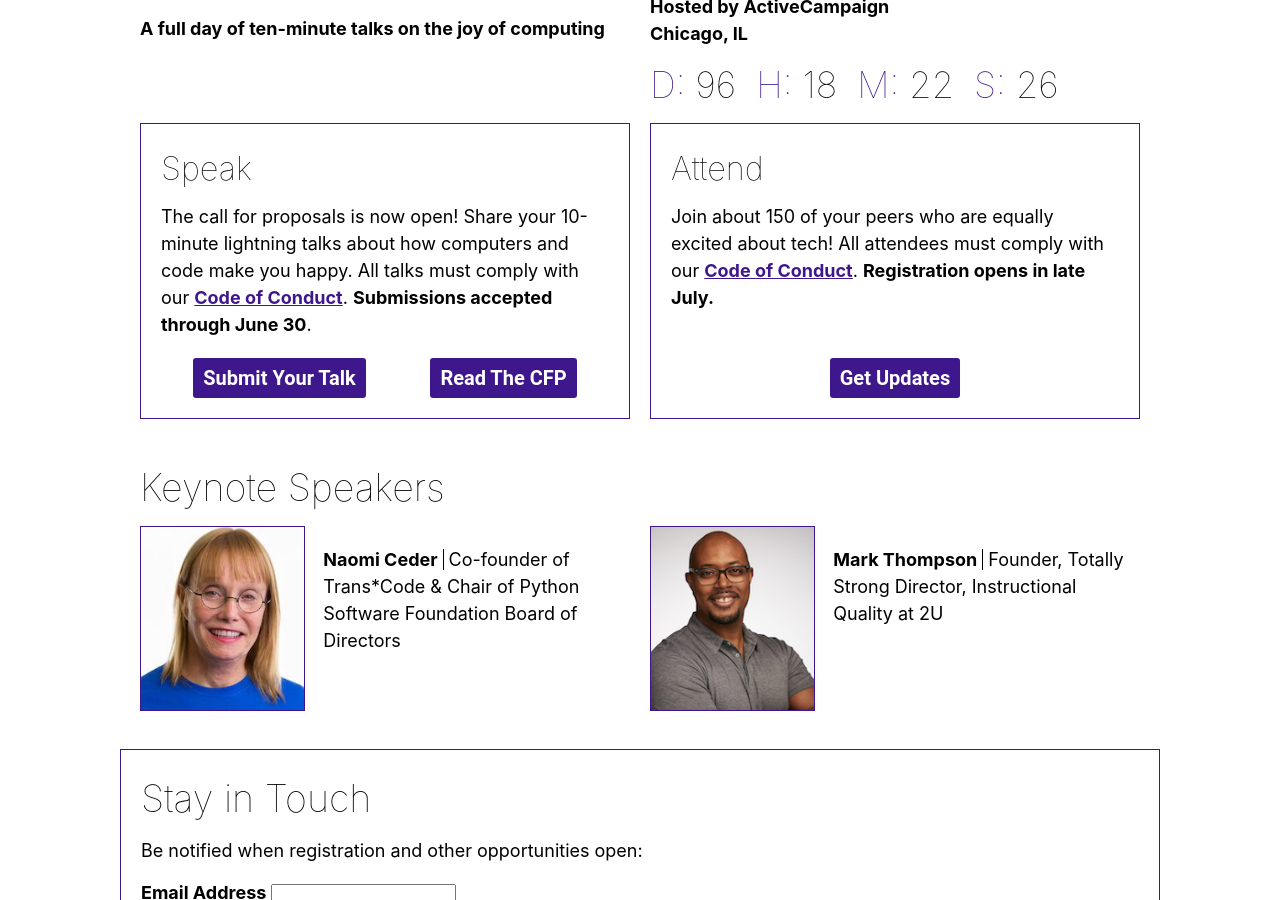
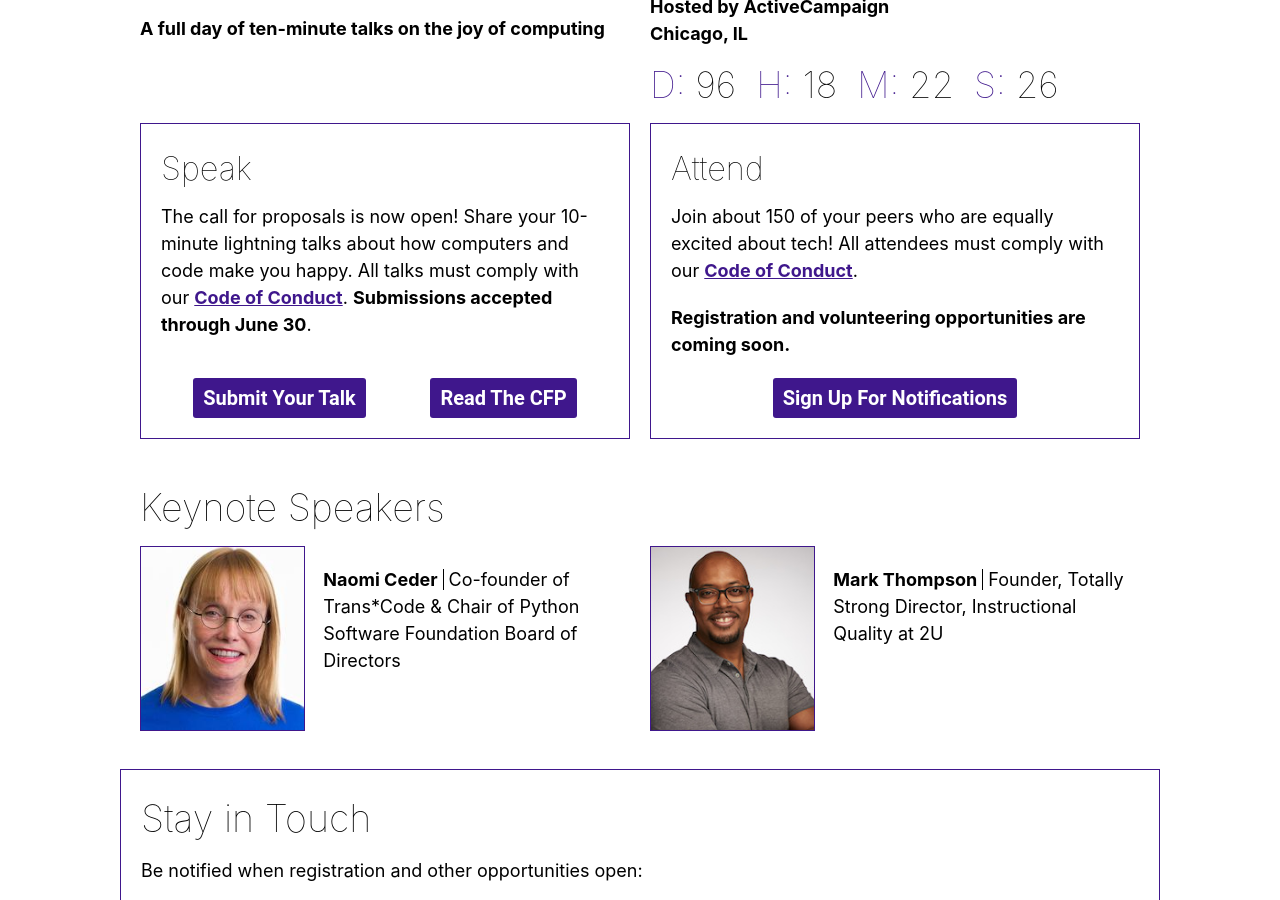
Before and after one commit to promptconf/promptconf.github.io, a Jekyll site: the page built from index.html, in a window 1280 px wide and 900 px high, scrolled down 396 px. Built offline with Jekyll 4.4.1, drawn with Linux system fonts in a browser that asks for light colours; nearby versions of some CDN libraries; some web fonts are replaced; comment, search, counter and statistics services are not loaded.

Commit message:
update Attend text

```diff
--- a/_includes/home/conference_info.html
+++ b/_includes/home/conference_info.html
@@ -41,12 +41,11 @@
     <div class='conference-info__cta'>
         <div class='conference-info__cta__content'>
             <h2 class='conference-info__cta__heading'>Attend</h2>
-            <p>Join about 150 of your peers who are equally excited about tech! All attendees must comply with our <a
-                    href={{ site.baseurl }}{{ '/conduct/' }}>Code of Conduct</a>. <strong>Registration opens in late July.</strong>
-            </p>
+            <p>Join about 150 of your peers who are equally excited about tech! All attendees must comply with our <a href={{ site.baseurl }}{{ '/conduct/' }}>Code of Conduct</a>.</p>
+            <p><strong>Registration and volunteering opportunities are coming soon.</strong></p>
         </div>
         <div class='conference-info__cta__button-wrap'>
-            <a class='button gtm-cta' href='#email'>Get Updates</a>
+            <a class='button gtm-cta' href='#email'>Sign Up For Notifications</a>
         </div>
     </div>
 
```
